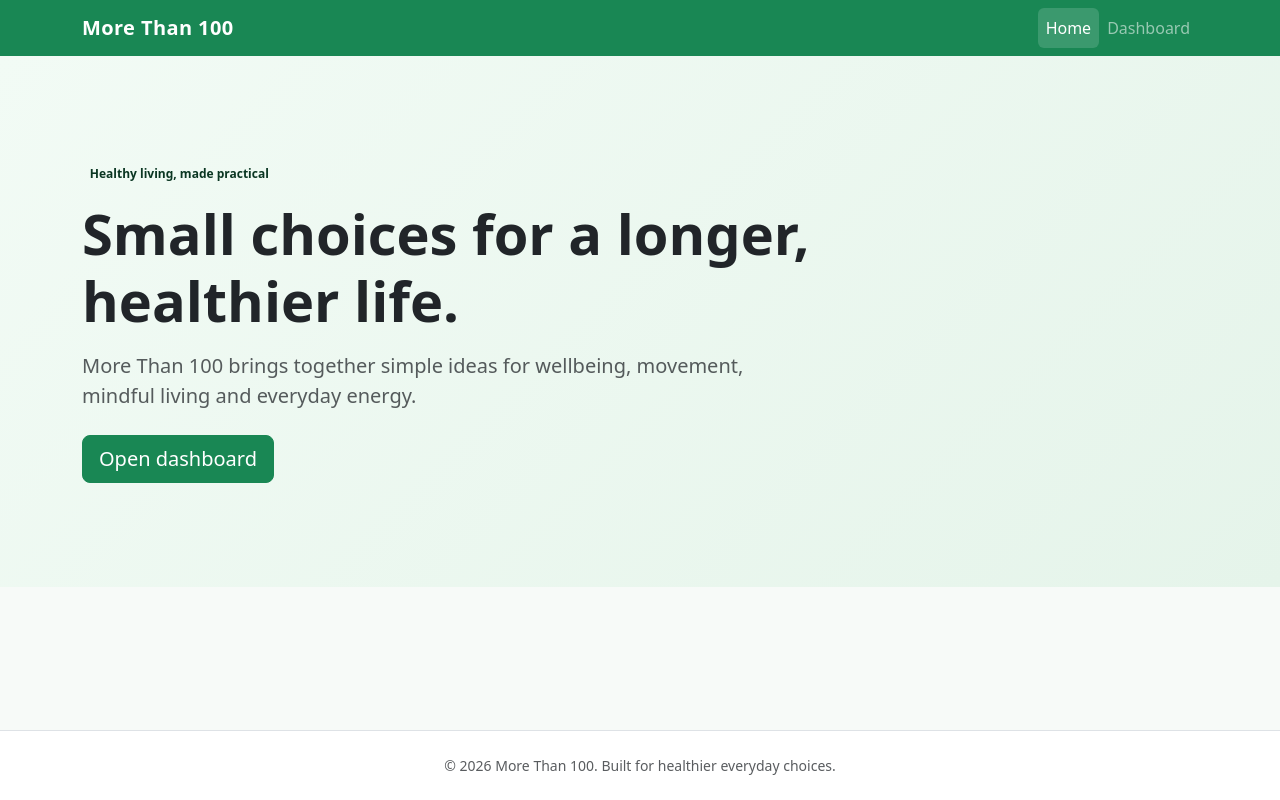
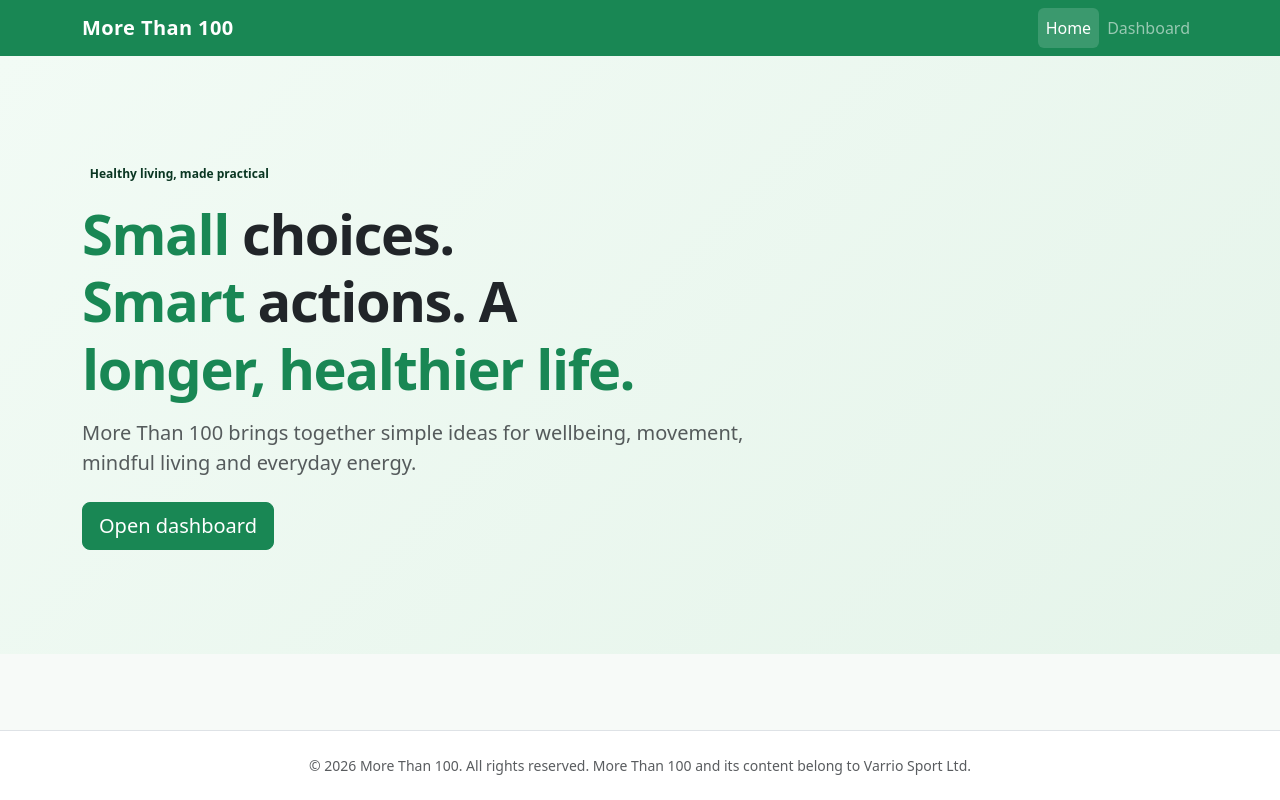
Before and after one commit to Kaloian-Varrio/More-than-100, a website built with Vite: page index.html in a window 1280 px wide. Built offline with nearby package versions, Linux system fonts and the light colour scheme.

Commit message:
Update footer text and enhance home page headline styling

```diff
--- a/src/components/footer.js
+++ b/src/components/footer.js
@@ -2,7 +2,7 @@ export function createFooter() {
   return `
     <footer class="border-top bg-white py-4 mt-auto">
       <div class="container text-center text-body-secondary small">
-        <p class="mb-0">&copy; ${new Date().getFullYear()} More Than 100. Built for healthier everyday choices.</p>
+        <p class="mb-0">&copy; ${new Date().getFullYear()} More Than 100. All rights reserved. More Than 100 and its content belong to Varrio Sport Ltd.</p>
       </div>
     </footer>`;
 }
--- a/src/pages/home/home.css
+++ b/src/pages/home/home.css
@@ -1,5 +1,17 @@
 .home-hero {
   background: linear-gradient(135deg, #f2fbf5 0%, #e5f4ea 100%);
+}
+
+.hero-headline {
+  max-width: 48rem;
+  font-weight: 650;
+  letter-spacing: -0.025em;
+  text-wrap: balance;
+}
+
+.hero-headline__accent {
+  color: #198754;
+  font-weight: 750;
 }
 
 .home-hero .lead {
--- a/src/pages/home/home.js
+++ b/src/pages/home/home.js
@@ -9,7 +9,11 @@ const homeContent = `
       <div class="row align-items-center g-4">
         <div class="col-lg-8">
           <span class="badge text-bg-success-subtle text-success-emphasis mb-3">Healthy living, made practical</span>
-          <h1 class="display-4 fw-bold mb-3">Small choices for a longer, healthier life.</h1>
+          <h1 class="display-4 hero-headline mb-3">
+            <span class="hero-headline__accent">Small</span> choices.
+            <span class="hero-headline__accent">Smart</span> actions.
+            A <span class="hero-headline__accent">longer, healthier life.</span>
+          </h1>
           <p class="lead text-body-secondary mb-4">
             More Than 100 brings together simple ideas for wellbeing, movement, mindful living and everyday energy.
           </p>
```
